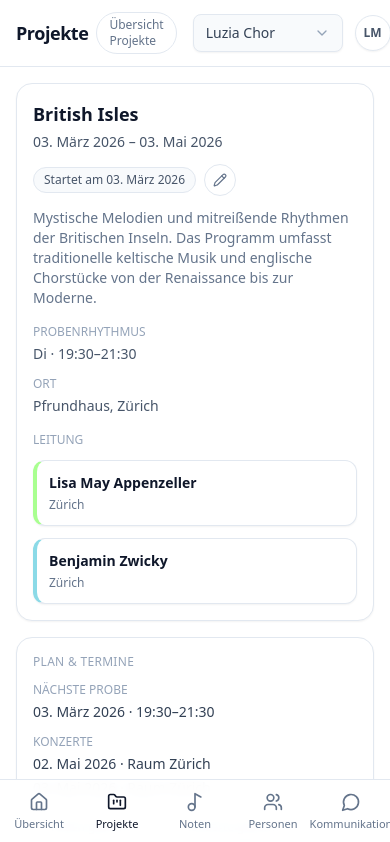
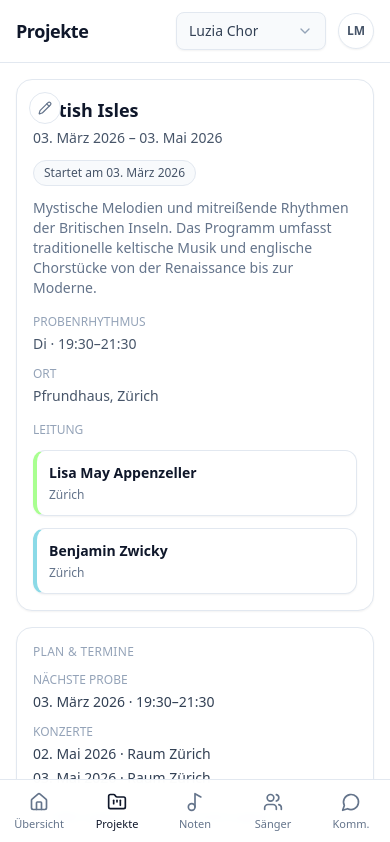
Before and after one commit to TechvibeVentures/Choirmaster, a Next.js app: page /projects in a window 390 px wide. Shown: the top 842 px of the page. Built offline with nearby package versions, Linux system fonts and the light colour scheme.

Commit message:
Improve mobile layout and labels

```diff
--- a/app/(app)/dashboard/page.tsx
+++ b/app/(app)/dashboard/page.tsx
@@ -184,9 +184,18 @@ export default function DashboardPage() {
                   [
                     { label: "aktiv", key: "active" },
                     { label: "passiv", key: "passive" },
-                    { label: "ehemalig", key: "former" }
+                    { label: "ehemalig", shortLabel: "ehem.", key: "former" }
                   ] as const
-                ).map((row) => (
+                ).map((row) => {
+                  const label = row.shortLabel ? (
+                    <>
+                      <span className="sm:hidden">{row.shortLabel}</span>
+                      <span className="hidden sm:inline">{row.label}</span>
+                    </>
+                  ) : (
+                    row.label
+                  );
+                  return (
                   <tr key={row.key} className="text-slate-600">
                     {voiceStats.map((voiceRow) => (
                       <td key={voiceRow.voice} className="py-2 pr-3">
@@ -196,18 +205,18 @@ export default function DashboardPage() {
                               voiceRow.active
                             )}`}
                           >
-                            {voiceRow.active} {row.label}
+                            {voiceRow.active} {label}
                           </span>
                         ) : (
                           <span className="inline-flex rounded-full border border-slate-200 bg-white px-2 py-1 text-xs text-slate-600">
-                            {voiceRow[row.key]}{" "}
-                            {row.label}
+                            {voiceRow[row.key]} {label}
                           </span>
                         )}
                       </td>
                     ))}
                   </tr>
-                ))}
+                );
+                })}
               </tbody>
             </table>
           </div>
--- a/app/(app)/people/page.tsx
+++ b/app/(app)/people/page.tsx
@@ -235,8 +235,8 @@ export default function PeoplePage() {
 
   return (
     <div className="flex flex-col gap-4">
-      <div className="flex items-center justify-between gap-2">
-        <div className="flex items-center gap-2">
+      <div className="flex flex-col gap-3 sm:flex-row sm:items-center sm:justify-between">
+        <div className="flex flex-col gap-2 sm:flex-row sm:items-center">
           <button
             type="button"
             onClick={() => setVoiceSplitOpen((prev) => !prev)}
@@ -290,7 +290,7 @@ export default function PeoplePage() {
         <button
           type="button"
           onClick={handleComingSoon}
-          className="rounded-lg border border-slate-900 bg-slate-900 px-4 py-2 text-sm text-white"
+          className="self-start rounded-lg border border-slate-900 bg-slate-900 px-4 py-2 text-sm text-white sm:self-auto"
         >
           Sänger finden
         </button>
--- a/app/(app)/repertoire/page.tsx
+++ b/app/(app)/repertoire/page.tsx
@@ -36,7 +36,7 @@ export default function RepertoirePage() {
     <div className="flex flex-col gap-6">
       <RepertoireTopBar />
       <section className="grid gap-4 lg:grid-cols-[2fr,1fr]">
-        <Card className="flex h-full flex-col">
+        <Card className="order-2 flex h-full flex-col lg:order-1">
           <div className="flex flex-wrap items-start justify-between gap-3">
             <div>
               <h2 className="text-lg font-semibold text-slate-900">
@@ -106,7 +106,7 @@ export default function RepertoirePage() {
           </div>
         </Card>
 
-        <div className="flex flex-col gap-4">
+        <div className="order-1 flex flex-col gap-4 lg:order-2">
           <Card>
             <div className="text-xs uppercase text-slate-400">
               {strings.repertoire.totalLibrary}
--- a/components/BottomNav.tsx
+++ b/components/BottomNav.tsx
@@ -15,6 +15,7 @@ export default function BottomNav({
         {navItems.map((item) => {
           const Icon = item.icon;
           const active = isActive(currentPath, item.href);
+          const label = item.mobileLabel ?? item.label;
           return (
             <Link
               key={item.href}
@@ -24,7 +25,7 @@ export default function BottomNav({
               }`}
             >
               <Icon className={`h-5 w-5 ${active ? "" : ""}`} />
-              <span>{item.label}</span>
+              <span>{label}</span>
             </Link>
           );
         })}
--- a/components/PageHeader.tsx
+++ b/components/PageHeader.tsx
@@ -54,7 +54,7 @@ export default function PageHeader({
           {showOverviewLink ? (
             <Link
               href="/projects/overview"
-              className="rounded-full border border-slate-200 bg-white px-3 py-1 text-xs text-slate-500 transition hover:border-slate-300 hover:text-slate-700"
+              className="hidden rounded-full border border-slate-200 bg-white px-3 py-1 text-xs text-slate-500 transition hover:border-slate-300 hover:text-slate-700 sm:inline-flex"
             >
               {strings.projects.overviewButton}
             </Link>
--- a/components/ProjectDetailView.tsx
+++ b/components/ProjectDetailView.tsx
@@ -177,7 +177,19 @@ export default function ProjectDetailView({ projectId }: { projectId: string })
   return (
     <div className="flex flex-col gap-6">
       <section className="grid gap-4 lg:grid-cols-2">
-        <Card>
+        <Card className="relative">
+          <button
+            type="button"
+            onClick={(event) => {
+              event.preventDefault();
+              event.stopPropagation();
+              handleComingSoon();
+            }}
+            className="absolute left-3 top-3 rounded-full border border-slate-200 bg-white p-2 text-slate-500 transition hover:border-slate-300 hover:text-slate-700 sm:hidden"
+            aria-label={strings.projects.edit}
+          >
+            <Pencil className="h-3.5 w-3.5" />
+          </button>
           <div className="flex flex-wrap items-start justify-between gap-3">
             <div>
               <h2 className="text-lg font-semibold text-slate-900">
@@ -200,7 +212,7 @@ export default function ProjectDetailView({ projectId }: { projectId: string })
                   event.stopPropagation();
                   handleComingSoon();
                 }}
-                className="rounded-full border border-slate-200 bg-white p-2 text-slate-500 transition hover:border-slate-300 hover:text-slate-700"
+                className="hidden rounded-full border border-slate-200 bg-white p-2 text-slate-500 transition hover:border-slate-300 hover:text-slate-700 sm:inline-flex"
                 aria-label={strings.projects.edit}
               >
                 <Pencil className="h-3.5 w-3.5" />
--- a/components/navItems.tsx
+++ b/components/navItems.tsx
@@ -7,7 +7,12 @@ export const navItems = [
   { label: strings.nav.projects, href: "/projects", icon: FolderKanban },
   { label: strings.nav.repertoire, href: "/repertoire", icon: Music2 },
   { label: strings.nav.people, href: "/people", icon: Users },
-  { label: strings.nav.communication, href: "/communication", icon: MessageCircle }
+  {
+    label: strings.nav.communication,
+    mobileLabel: "Komm.",
+    href: "/communication",
+    icon: MessageCircle
+  }
 ];
 
 export const getPageTitle = (pathname: string) => {
--- a/lib/i18n.ts
+++ b/lib/i18n.ts
@@ -3,7 +3,7 @@ export const strings = {
     dashboard: "Übersicht",
     projects: "Projekte",
     repertoire: "Noten",
-    people: "Personen",
+    people: "Sänger",
     communication: "Kommunikation"
   },
   communication: {
```
